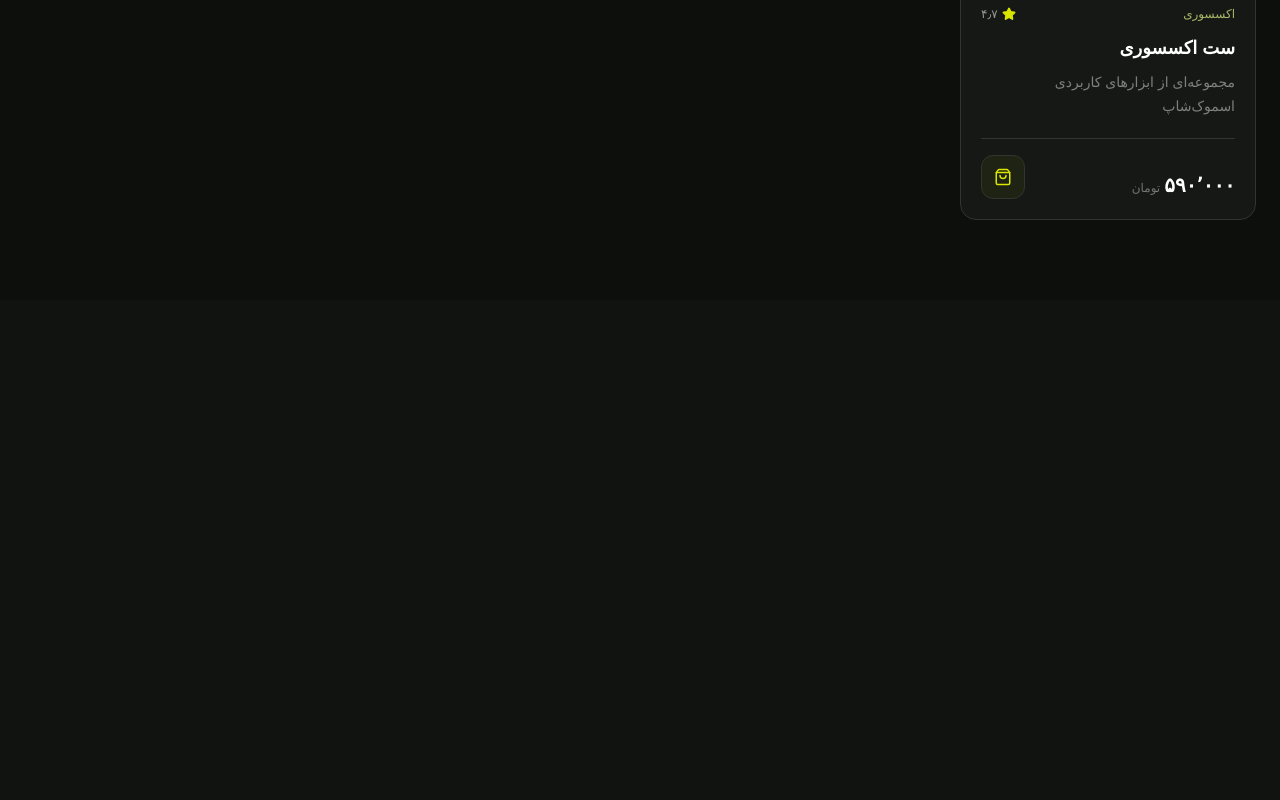
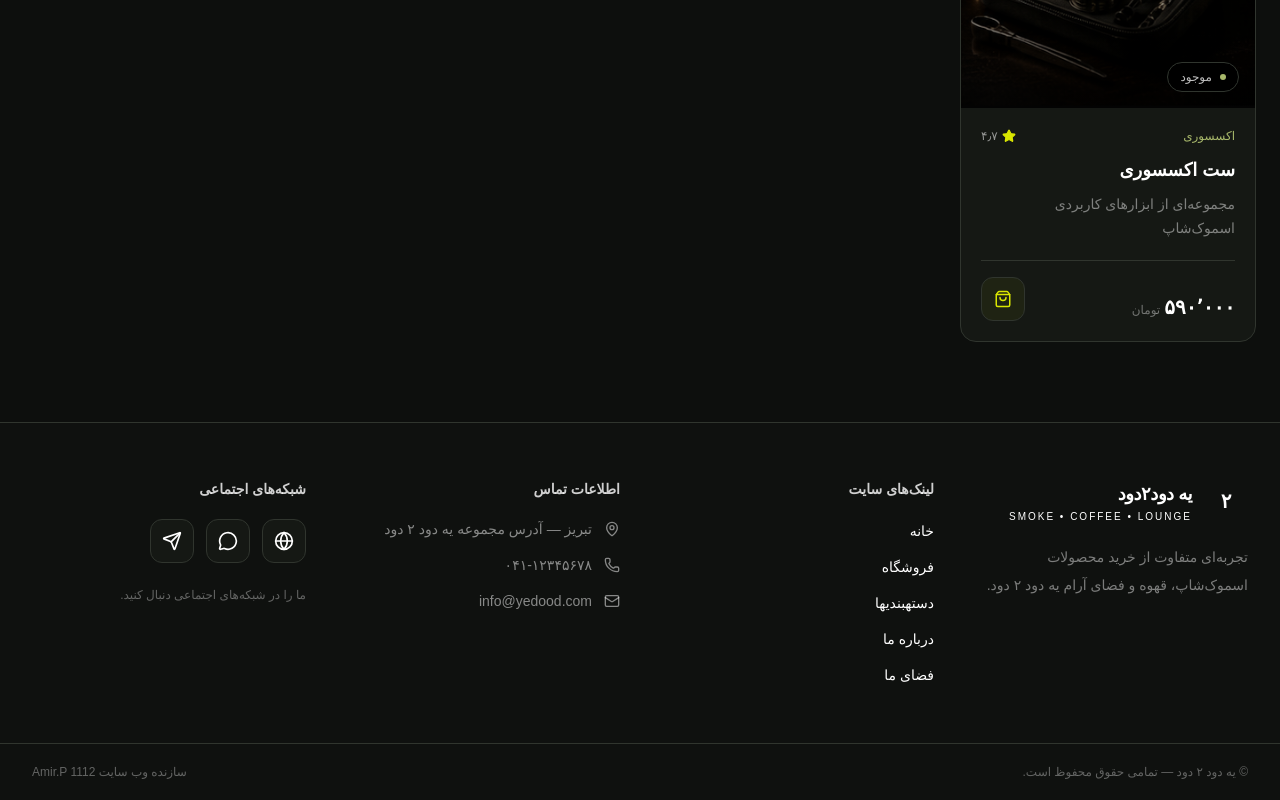
Before and after one commit to amirpezhham/ye, a React (Vite) app: page /category/accessories in a window 1280 px wide. Shown: the part 675-1475 px from the top of the page. Before the commit the page ends 975 px from the top, so only its background shows below. Built offline with nearby package versions, Linux system fonts and the light colour scheme.

Commit message:
Phase 9: footer + StoreLayout (header/footer on all pages), fix build errors

```diff
--- a/src/components/home/CategoryShowcase.tsx
+++ b/src/components/home/CategoryShowcase.tsx
@@ -71,7 +71,7 @@
 
 export function CategoryShowcase() {
   return (
-    <section className="px-6 py-20">
+    <section id="categories" className="px-6 py-20">
       <div className="mx-auto max-w-7xl">
 
         {/* Section Heading */}
--- /dev/null
+++ b/src/components/layout/Footer.tsx
@@ -0,0 +1,145 @@
+import { Link } from "react-router-dom"
+import {
+  Globe,
+  Mail,
+  MapPin,
+  MessageCircle,
+  Phone,
+  Send,
+} from "lucide-react"
+
+const siteLinks = [
+  { label: "خانه", href: "/" },
+  { label: "فروشگاه", href: "/products" },
+  { label: "دستهبندیها", href: "/#categories" },
+  { label: "درباره ما", href: "/#about" },
+  { label: "فضای ما", href: "/#lounge" },
+]
+
+const socials = [
+  { icon: Globe, label: "اینستاگرام", href: "#" },
+  { icon: MessageCircle, label: "تلگرام", href: "#" },
+  { icon: Send, label: "سروش", href: "#" },
+]
+
+export function Footer() {
+  return (
+    <footer className="border-t border-white/10 bg-[#0F110F] text-white">
+      <div className="mx-auto grid max-w-7xl gap-10 px-6 py-14 lg:grid-cols-4 lg:px-8">
+        {/* Column 1: Logo + intro */}
+        <div>
+          <Link
+            to="/"
+            className="flex items-center gap-3"
+          >
+            <div className="flex size-11 items-center justify-center rounded-xl bg-primary text-primary-foreground">
+              <span className="text-xl font-black">۲</span>
+            </div>
+
+            <div className="leading-none">
+              <div className="text-lg font-black tracking-tight">
+                یه دود
+                <span className="text-primary">۲</span>
+                دود
+              </div>
+
+              <div className="mt-1 text-[10px] tracking-[0.2em] text-muted-foreground">
+                SMOKE • COFFEE • LOUNGE
+              </div>
+            </div>
+          </Link>
+
+          <p className="mt-5 max-w-xs text-sm leading-7 text-white/45">
+            تجربه‌ای متفاوت از خرید محصولات اسموک‌شاپ، قهوه و فضای
+            آرام یه دود ۲ دود.
+          </p>
+        </div>
+
+        {/* Column 2: Links */}
+        <div>
+          <h3 className="text-sm font-black text-white/80">
+            لینک‌های سایت
+          </h3>
+
+          <ul className="mt-5 space-y-3">
+            {siteLinks.map((link) => (
+              <li key={link.label}>
+                <Link
+                  to={link.href}
+                  className="text-sm text-white/50 transition hover:text-primary"
+                >
+                  {link.label}
+                </Link>
+              </li>
+            ))}
+          </ul>
+        </div>
+
+        {/* Column 3: Contact */}
+        <div>
+          <h3 className="text-sm font-black text-white/80">
+            اطلاعات تماس
+          </h3>
+
+          <ul className="mt-5 space-y-4 text-sm text-white/50">
+            <li className="flex items-start gap-3">
+              <MapPin className="mt-0.5 size-4 shrink-0 text-primary" />
+              <span>تبریز — آدرس مجموعه یه دود ۲ دود</span>
+            </li>
+
+            <li className="flex items-center gap-3">
+              <Phone className="size-4 shrink-0 text-primary" />
+              <span dir="ltr">۰۴۱-۱۲۳۴۵۶۷۸</span>
+            </li>
+
+            <li className="flex items-center gap-3">
+              <Mail className="size-4 shrink-0 text-primary" />
+              <span dir="ltr">info@yedood.com</span>
+            </li>
+          </ul>
+        </div>
+
+        {/* Column 4: Social */}
+        <div>
+          <h3 className="text-sm font-black text-white/80">
+            شبکه‌های اجتماعی
+          </h3>
+
+          <div className="mt-5 flex gap-3">
+            {socials.map((social) => {
+              const Icon = social.icon
+
+              return (
+                <a
+                  key={social.label}
+                  href={social.href}
+                  aria-label={social.label}
+                  className="flex size-11 items-center justify-center rounded-xl border border-white/10 bg-[#151814] text-white/60 transition hover:border-primary/40 hover:text-primary"
+                >
+                  <Icon className="size-5" />
+                </a>
+              )
+            })}
+          </div>
+
+          <p className="mt-5 text-xs leading-6 text-white/35">
+            ما را در شبکه‌های اجتماعی دنبال کنید.
+          </p>
+        </div>
+      </div>
+
+      {/* Bottom bar */}
+      <div className="border-t border-white/8">
+        <div className="mx-auto flex max-w-7xl flex-col gap-2 px-6 py-5 text-xs text-white/35 sm:flex-row sm:items-center sm:justify-between lg:px-8">
+          <span>
+            © یه دود ۲ دود — تمامی حقوق محفوظ است.
+          </span>
+
+          <span>
+            سازنده وب سایت Amir.P 1112
+          </span>
+        </div>
+      </div>
+    </footer>
+  )
+}
--- /dev/null
+++ b/src/components/layout/StoreLayout.tsx
@@ -0,0 +1,21 @@
+import { Outlet } from "react-router-dom"
+
+import { AnnouncementBar } from "@/components/layout/AnnouncementBar"
+import { Header } from "@/components/layout/Header"
+import { Footer } from "@/components/layout/Footer"
+
+export function StoreLayout() {
+  return (
+    <div dir="rtl" className="flex min-h-screen flex-col bg-[#0D0F0D]">
+      <AnnouncementBar />
+
+      <Header />
+
+      <div className="flex-1">
+        <Outlet />
+      </div>
+
+      <Footer />
+    </div>
+  )
+}
--- a/src/pages/Home.tsx
+++ b/src/pages/Home.tsx
@@ -1,5 +1,3 @@
-import { AnnouncementBar } from "@/components/layout/AnnouncementBar"
-import { Header } from "@/components/layout/Header"
 import { HeroSlider } from "@/components/home/HeroSlider"
 import { ServiceBar } from "@/components/home/ServiceBar"
 import { CategoryShowcase } from "@/components/home/CategoryShowcase"
@@ -11,10 +9,6 @@
       dir="rtl"
       className="min-h-screen bg-[#0D0F0D] text-white"
     >
-      <AnnouncementBar />
-
-      <Header />
-
       <main>
         <HeroSlider />
 
--- a/src/routes/AppRouter.tsx
+++ b/src/routes/AppRouter.tsx
@@ -10,6 +10,8 @@
 import { OrderSuccessPage } from "@/pages/OrderSuccessPage"
 import { SearchPage } from "@/pages/SearchPage"
 
+import { StoreLayout } from "@/components/layout/StoreLayout"
+
 import { AdminDashboard } from "@/admin/pages/AdminDashboard"
 import { AdminProducts } from "@/admin/pages/AdminProducts"
 import { AdminAddProduct } from "@/admin/pages/AdminAddProduct"
@@ -19,6 +21,9 @@
   return (
     <BrowserRouter>
       <Routes>
+        <Route
+          element={<StoreLayout />}
+        >
           <Route
             path="/"
             element={<Home />}
@@ -63,6 +68,7 @@
             path="/order-success/:orderId"
             element={<OrderSuccessPage />}
           />
+        </Route>
 
         <Route
           path="/admin"
```
Lines whose indentation alone changed are shown as unchanged.
